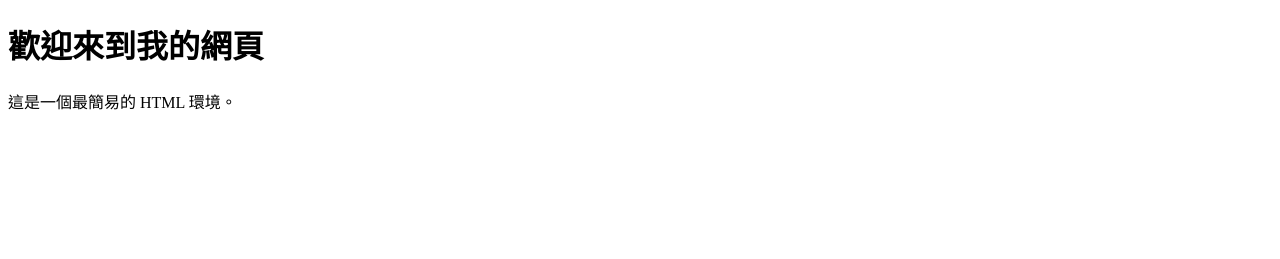
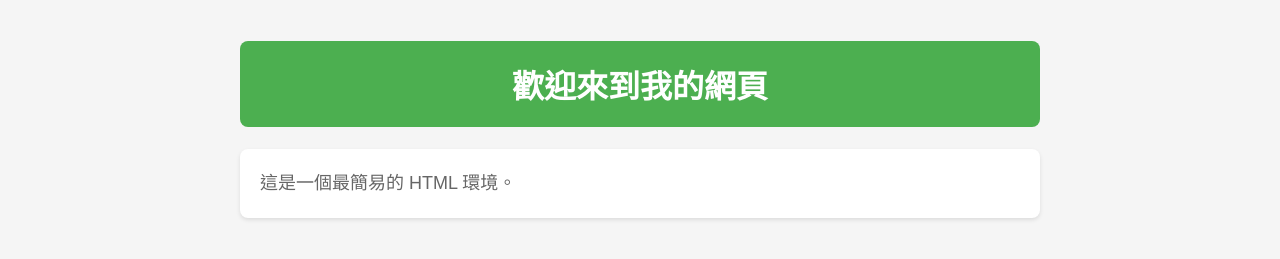
Before and after one commit to ayden0322/github_project, a plain HTML site: page index.html in a window 1280 px wide. Drawn offline with Linux system fonts and the light colour scheme.

Commit message:
新增CSS效果

```diff
--- a/index.html
+++ b/index.html
@@ -4,6 +4,7 @@
     <meta charset="UTF-8">
     <meta name="viewport" content="width=device-width, initial-scale=1.0">
     <title>我的網頁</title>
+    <link rel="stylesheet" href="style.css">
 </head>
 <body>
     <h1>歡迎來到我的網頁</h1>
--- /dev/null
+++ b/style.css
@@ -0,0 +1,26 @@
+body {
+    font-family: Arial, sans-serif;
+    max-width: 800px;
+    margin: 0 auto;
+    padding: 20px;
+    background-color: #f5f5f5;
+}
+
+h1 {
+    color: #333;
+    text-align: center;
+    padding: 20px;
+    background-color: #4CAF50;
+    color: white;
+    border-radius: 8px;
+}
+
+p {
+    font-size: 18px;
+    line-height: 1.6;
+    color: #666;
+    background-color: white;
+    padding: 20px;
+    border-radius: 8px;
+    box-shadow: 0 2px 4px rgba(0,0,0,0.1);
+}
```
